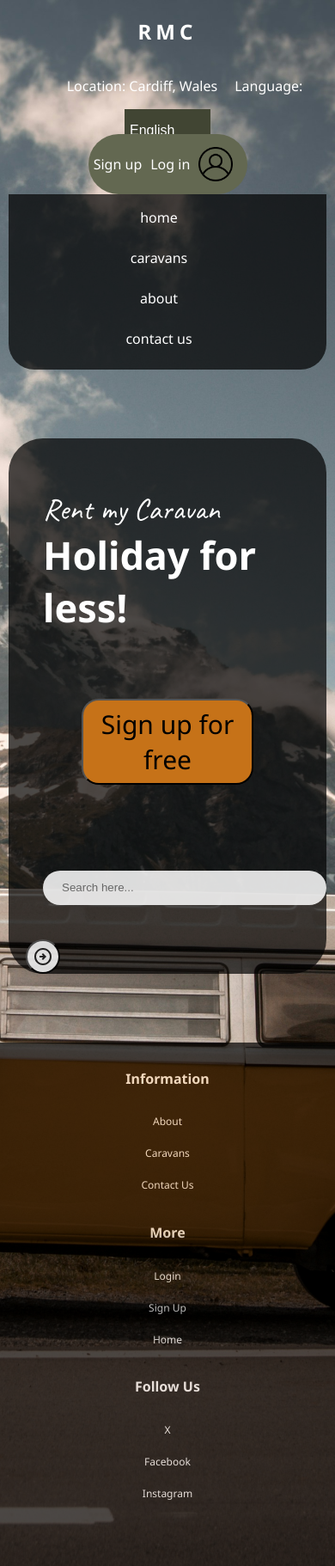
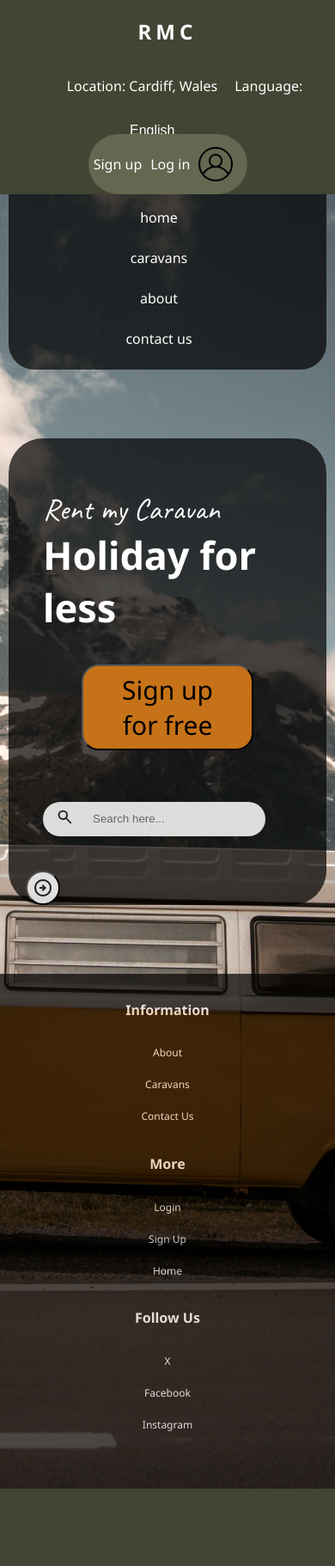
Before and after one commit to craiganthonylewis/Rent_My_Caravan, a PHP site: the page made by craig's folder/html backup/index.php in a window 390 px wide. Shown: the whole page at 86% size. After the commit the page ends 1732 px from the top, so only its background shows below. Run offline with PHP 8.4, Linux system fonts and the light colour scheme.

Commit message:
Responsive 960 Grid Base
Signed-off-by: craiganthonylewis <craiganthonylewis@outlook.com>

```diff
--- a/craig's folder/css backup/font.css
+++ b/craig's folder/css backup/font.css
@@ -1,4 +1,4 @@
-/* Coded by Craig Lewis*/
+/* Coded by Craig Lewis ST20317192*/
 /* Fonts*/
 @import url('https://fonts.googleapis.com/css2?family=Caveat:wght@400..700&family=Noto+Sans:ital,wght@0,100..900;1,100..900&display=swap');
 @import url('https://fonts.googleapis.com/css2?family=Caveat:wght@400..700&family=Noto+Sans:ital,wght@0,100..900;1,100..900&display=swap');
--- a/craig's folder/css backup/footer.css
+++ b/craig's folder/css backup/footer.css
@@ -1,4 +1,4 @@
-/* Coded by Craig Lewis*/
+/* Coded by Craig Lewis ST20317192*/
 /* footer.php styling */
 footer {
     font-size: 16px;
@@ -7,6 +7,7 @@ footer {
     height: auto;
     color: white;
     text-align: center;
+
 }
 
 #footer_container {
@@ -58,5 +59,4 @@ footer {
 #filler{
     height: 40px;
     width: 100%;
-    background-color: black;
 }
--- a/craig's folder/css backup/grid.css
+++ b/craig's folder/css backup/grid.css
@@ -1,4 +1,4 @@
-/* Coded by Craig Lewis*/
+/* Coded by Craig Lewis ST20317192*/
 
 body {
     min-width: 320px;
@@ -9,7 +9,7 @@ body {
     background-position: center;
     display: flex;
     flex-direction: column;
-    height: 100%;
+    min-height: 100vh;
     font-family: "Noto Sans", sans-serif;
 }
 
--- a/craig's folder/css backup/home_navigation.css
+++ b/craig's folder/css backup/home_navigation.css
@@ -1,4 +1,4 @@
-/* Coded by Craig Lewis*/
+/* Coded by Craig Lewis ST20317192*/
 /* Navigation*/
 
 #navigation_container {
@@ -9,6 +9,8 @@
     border-bottom-right-radius: 30px;
     display: flex;
     align-items: center;
+    top: 0;
+    position: sticky;
 }
 
 #nav_links ul{
--- a/craig's folder/css backup/navigation.css
+++ b/craig's folder/css backup/navigation.css
@@ -1,4 +1,4 @@
-/* Coded by Craig Lewis*/
+/* Coded by Craig Lewis ST20317192*/
 /* Navigation*/
 
 #navigation_container {
@@ -9,6 +9,9 @@
     border-bottom-right-radius: 30px;
     display: flex;
     align-items: center;
+    top:0;
+    z-index: 1;
+    position: fixed
 }
 
 #nav_links ul{
--- a/craig's folder/html backup/database.php
+++ b/craig's folder/html backup/database.php
@@ -1,5 +1,5 @@
+<!-- Coded by Craig Lewis ST20317192-->
 <!-- Database connection to rentmycar-->
-<!-- Coded by Craig Lewis -->
 
 <?php
 
--- a/craig's folder/html backup/footer.php
+++ b/craig's folder/html backup/footer.php
@@ -1,5 +1,5 @@
 <!DOCTYPE html>
-<!-- Coded by Craig Lewis -->
+<!-- Coded by Craig Lewis ST20317192-->
 <html lang="en">
 <head>
 
--- a/craig's folder/html backup/header.php
+++ b/craig's folder/html backup/header.php
@@ -1,5 +1,5 @@
 <!DOCTYPE html>
-<!-- Coded by Craig Lewis -->
+<!-- Coded by Craig Lewis ST20317192-->
 <html lang="en">
 <head>
 
@@ -16,6 +16,7 @@
 <body>
 
 <header>
+    <div id ="header_bg_container">
   <nav>
   <div class = "container_960">
 
@@ -49,11 +50,12 @@
           <div id="account_image"></div>
         </a>
 
-      </div>
+      </div> </div>
 
       </div>
   </div>
     </nav>
+    <?php include('home_navigation.php');?>
   </header>
 </body>
 </html>
--- a/craig's folder/html backup/home_navigation.php
+++ b/craig's folder/html backup/home_navigation.php
@@ -1,5 +1,5 @@
 <!DOCTYPE html>
-<!-- Coded by Craig Lewis -->
+<!-- Coded by Craig Lewis ST20317192-->
 <html lang="en">
 <head>
 
@@ -25,7 +25,7 @@
                     <li class = "nav_link" id = "about_link"><a href="index.php">caravans</a></li>
                     <li class = "nav_link" id = "contact_link"><a href="index.php">about</a></li>
                     <li class = "nav_link" id = "services_link"><a href="index.php">contact us</a></li>
-                </ul></div>
+                </ul>
             </div> <!-- end of nav_links-->
 
             </div> <!--end of navigation_container-->
--- a/craig's folder/html backup/index.php
+++ b/craig's folder/html backup/index.php
@@ -1,13 +1,17 @@
 <!DOCTYPE html>
-<!-- Coded by Craig Lewis -->
+<!-- Coded by Craig Lewis ST20317192-->
 <html lang="en">
 
 <head>
 
+    <!-- CSS -->
   <link rel="stylesheet" href="css/grid.css">
   <link rel="stylesheet" href="css/media_queries.css">
   <link rel="stylesheet" href="css/index.css">
     <link rel="stylesheet" href="css/font.css">
+
+    <!-- Javascript -->
+    <script src="js/title_animation.js"></script>
 
   <meta charset="UTF-8">
   <title>Rent My Caravan</title>
@@ -15,29 +19,27 @@
 
 <body>
 <?php include('header.php');?>
-<?php include('home_navigation.php');?>
 <main>
     <section>
 
         <div class = "container_960">
             <div class = "column_12" id = "background_search">
 
-
-
                 <div class="column_6" id="title_container">
 
                     <ul>
                         <li id ="title_1">Rent my Caravan</li>
-                        <li id ="title_2">Holiday for less!</li>
+                        <li id ="title_2">Holiday for less</li>
                     </ul>
                 </div>
 
                 <div class="column_6" id="signup_button_container">
-                <button>Sign up for free</button>
+                <button>Sign up <br> for free</button>
                 </div>
 
                 <div class="column_12" id="search_bar_container">
                         <div id = "search_bar">
+                            <div id = "search_bar_icon"></div>
                             <label>
                                 <input type="search" placeholder="Search here...">
                             </label>
--- a/craig's folder/html backup/navigation.php
+++ b/craig's folder/html backup/navigation.php
@@ -1,5 +1,5 @@
 <!DOCTYPE html>
-<!-- Coded by Craig Lewis -->
+<!-- Coded by Craig Lewis ST20317192-->
 <html lang="en">
 <head>
 
--- a/craig's folder/js backup/geolocator.js
+++ b/craig's folder/js backup/geolocator.js
@@ -0,0 +1 @@
+/* Coded by Craig Lewis ST20317192*/
--- a/craig's folder/js backup/title_animation.js
+++ b/craig's folder/js backup/title_animation.js
@@ -0,0 +1 @@
+/* Coded by Craig Lewis ST20317192*/
--- a/css/footer.css
+++ b/css/footer.css
@@ -57,6 +57,6 @@ footer {
 }
 
 #filler{
-    height: 40px;
+    height: 30px;
     width: 100%;
 }
--- a/css/index.css
+++ b/css/index.css
@@ -49,10 +49,11 @@
     border-radius: 20px;
     font-size: 30px;
     display: flex;
-    margin: 60px auto;
     font-family: "Noto Sans", sans-serif;
     justify-content: center;
     align-items: center;
+    margin: auto;
+    margin-top: 60px;
 }
 
 #search_bar_container{
--- a/css/media_queries.css
+++ b/css/media_queries.css
@@ -81,6 +81,41 @@
         margin-bottom: 80px;
     }
 
+    #search_bar{
+        background-color: white;
+        height: 40px;
+        width: 70%;
+        border-radius: 90px;
+        display: flex;
+        align-items: center;
+        margin: 40px 0 40px 40px;
+    }
+
+    #search_bar_icon{
+        width: 30px;
+        height: 30px;
+        background-image: url("../images/magnifying_glass.svg");
+        background-size: contain;
+        background-repeat: no-repeat;
+        margin: 5px 0 0 15px;
+    }
+
+    #signup_button_container button{
+        width: 200px;
+        height: 100px;
+        background-color: #C67218;
+        border-radius: 20px;
+        font-size: 30px;
+        display: flex;
+        font-family: "Noto Sans", sans-serif;
+        justify-content: center;
+        align-items: center;
+        margin: auto;
+        margin-top: 20px;
+        margin-bottom: 20px;
+    }
+
+
 }
 
 @media (max-width: 480px) {
--- a/footer.php
+++ b/footer.php
@@ -36,9 +36,8 @@
         <li><a href="https://www.instagram.com">Instagram</a></li></ul></div>
 
     </div>
+      <div id ="filler"></div>
   </div>
-
-  <div id ="filler"><p></p></div>
 
 </footer>
 
```
Also changed, not shown: craig's folder/css backup/header.css (+11 -2 lines), craig's folder/css backup/index.css (+28 -8 lines), craig's folder/css backup/media_queries.css (+21 -1 lines).
